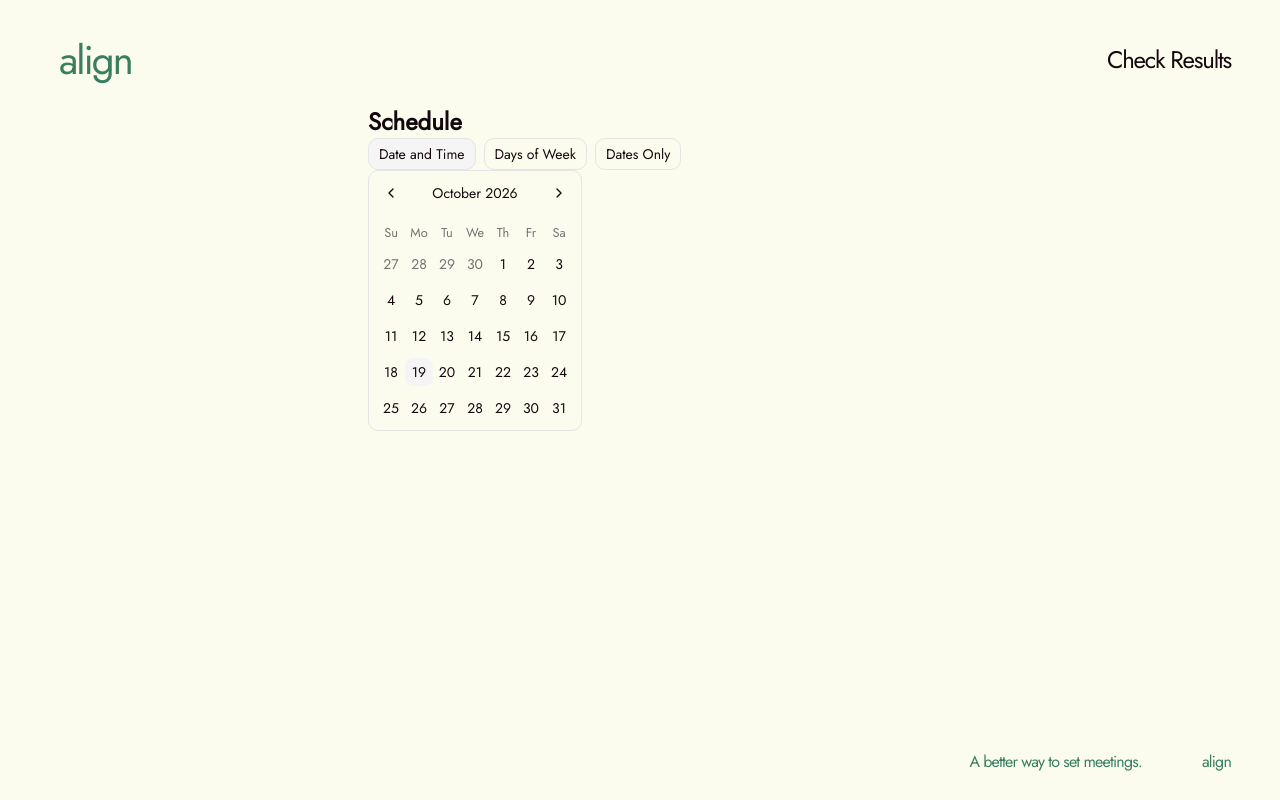
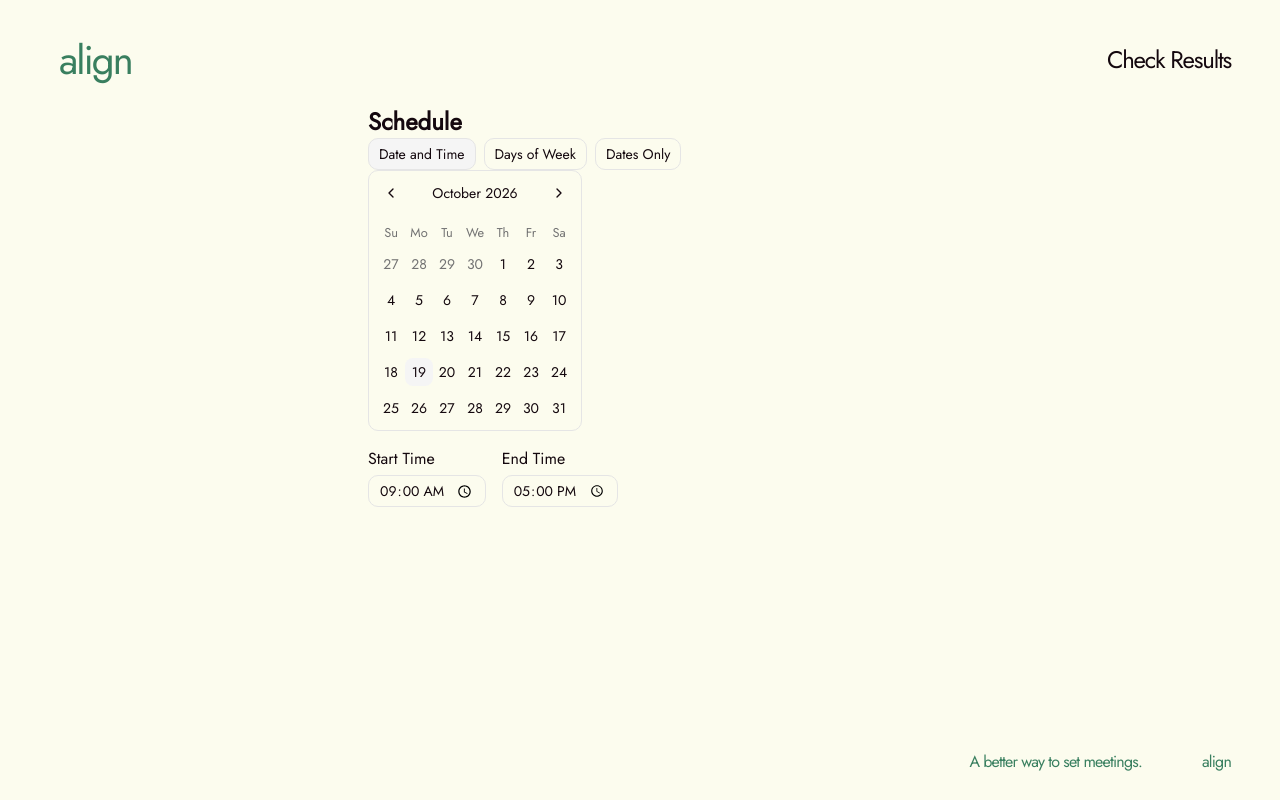
Before and after one commit to dlsu-lscs/lscs-align, a Next.js app in the folder apps/web/: page /events/new/schedule in a window 1280 px wide. Built offline with nearby package versions, Linux system fonts and the light colour scheme.

Commit message:
feat: add time inputs to sched page

```diff
--- a/apps/web/src/app/events/new/schedule/page.tsx
+++ b/apps/web/src/app/events/new/schedule/page.tsx
@@ -3,6 +3,7 @@
 import { useEventFormStore, type ScheduleType } from '@/stores/event-form-store';
 import { ToggleGroup, ToggleGroupItem } from '@/components/ui/toggle-group';
 import { Calendar } from '@/components/ui/calendar';
+import { Input } from '@/components/ui/input';
 
 const WEEKDAYS = ['Sun', 'Mon', 'Tue', 'Wed', 'Thu', 'Fri', 'Sat'];
 
@@ -13,6 +14,10 @@ export default function SchedulePage() {
   const setSelectedDates = useEventFormStore((s) => s.setSelectedDates);
   const selectedWeekdays = useEventFormStore((s) => s.selectedWeekdays);
   const setSelectedWeekdays = useEventFormStore((s) => s.setSelectedWeekdays);
+  const startTime = useEventFormStore((s) => s.startTime);
+  const setStartTime = useEventFormStore((s) => s.setStartTime);
+  const endTime = useEventFormStore((s) => s.endTime);
+  const setEndTime = useEventFormStore((s) => s.setEndTime);
 
   return (
     <main className="mx-auto w-full max-w-xl p-4">
@@ -53,6 +58,29 @@ export default function SchedulePage() {
           ))}
         </ToggleGroup>
       )}
+
+      {scheduleType !== 'dates_only' && (
+        <div className="mt-4 flex gap-4">
+          <div className="flex flex-col gap-1">
+            <label htmlFor="start-time">Start Time</label>
+            <Input
+              id="start-time"
+              type="time"
+              value={startTime}
+              onChange={(e) => setStartTime(e.target.value)}
+            />
+          </div>
+          <div className="flex flex-col gap-1">
+            <label htmlFor="end-time">End Time</label>
+            <Input
+              id="end-time"
+              type="time"
+              value={endTime}
+              onChange={(e) => setEndTime(e.target.value)}
+            />
+          </div>
+        </div>
+      )}
     </main>
   );
 }
```
